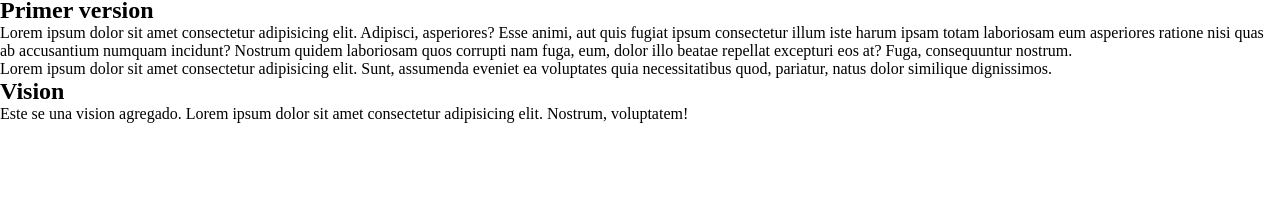
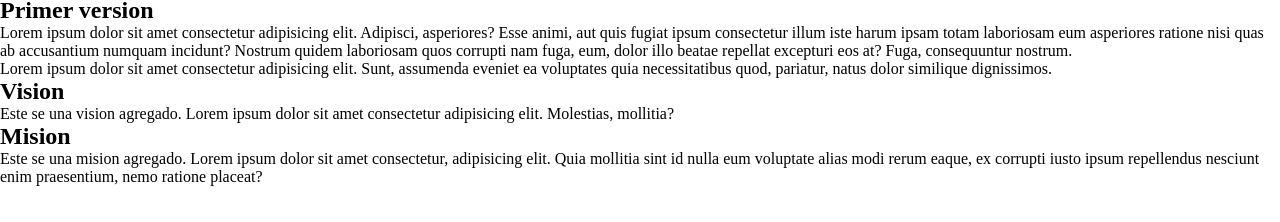
Before and after one commit to avenita/CursoGit, a plain HTML site: page index.html in a window 1280 px wide. Shown: the part 40-262 px from the top of the page. Drawn offline with Linux system fonts and the light colour scheme.

Commit message:
Estructurado en articles

```diff
--- a/index.html
+++ b/index.html
@@ -15,8 +15,14 @@
         <p>Lorem ipsum dolor sit amet consectetur adipisicing elit. Adipisci, asperiores? Esse animi, aut quis fugiat ipsum consectetur illum iste harum ipsam totam laboriosam eum asperiores ratione nisi quas ab accusantium numquam incidunt? Nostrum quidem laboriosam quos corrupti nam fuga, eum, dolor illo beatae repellat excepturi eos at? Fuga, consequuntur nostrum.</p>
         <p>Lorem ipsum dolor sit amet consectetur adipisicing elit. Sunt, assumenda eveniet ea voluptates quia necessitatibus quod, pariatur, natus dolor similique dignissimos.</p>
         <section>
-            <h2>Vision</h2>
-            <p>Este se una vision agregado. Lorem ipsum dolor sit amet consectetur adipisicing elit. Nostrum, voluptatem!</p>
+            <article>
+                <h2>Vision</h2>
+                <p>Este se una vision agregado. Lorem ipsum dolor sit amet consectetur adipisicing elit. Molestias, mollitia?</p>
+            </article>
+            <article>
+                <h2>Mision</h2>
+                <p>Este se una mision agregado. Lorem ipsum dolor sit amet consectetur, adipisicing elit. Quia mollitia sint id nulla eum voluptate alias modi rerum eaque, ex corrupti iusto ipsum repellendus nesciunt enim praesentium, nemo ratione placeat? </p>
+            </article>
         </section>
     </main>
 
```
